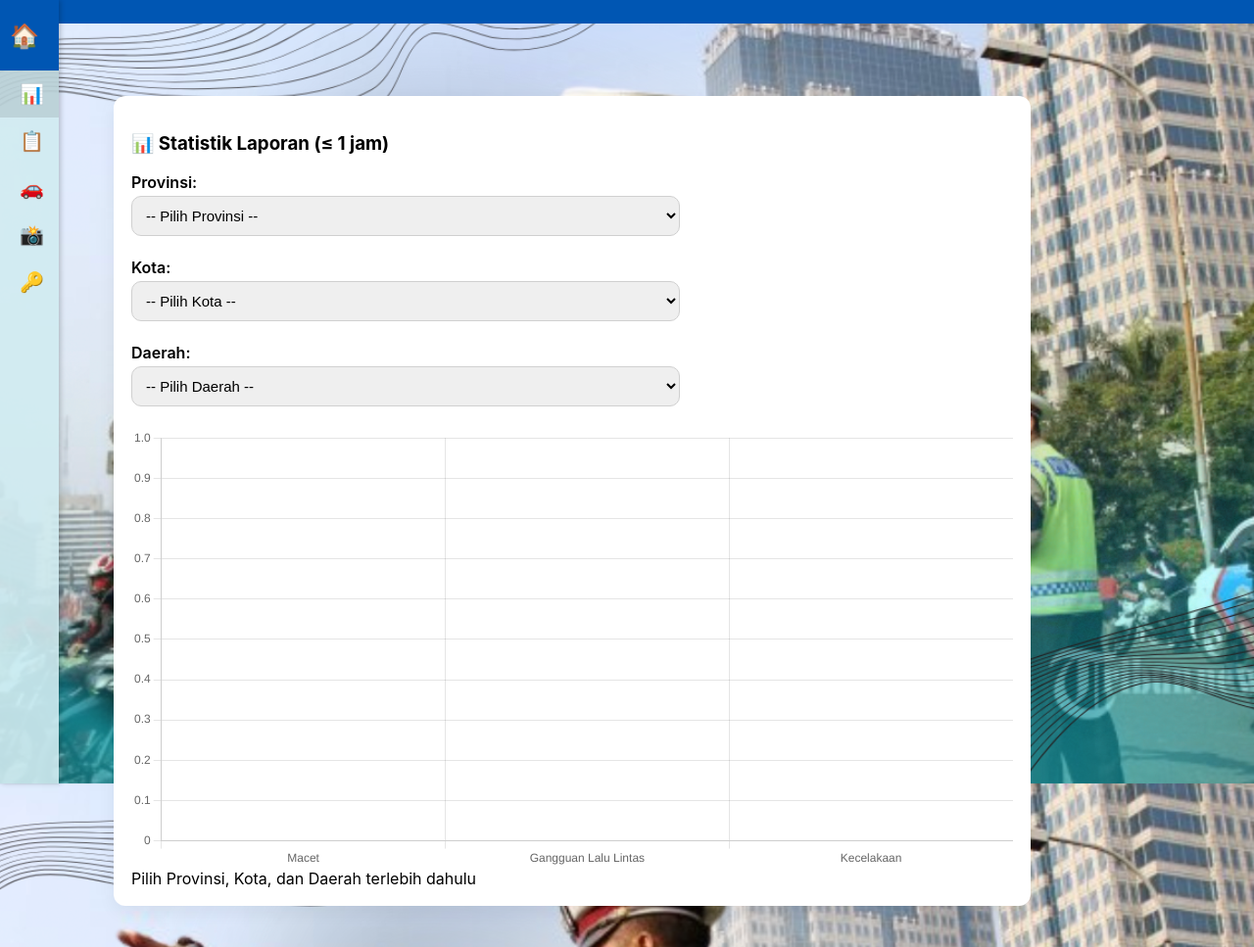
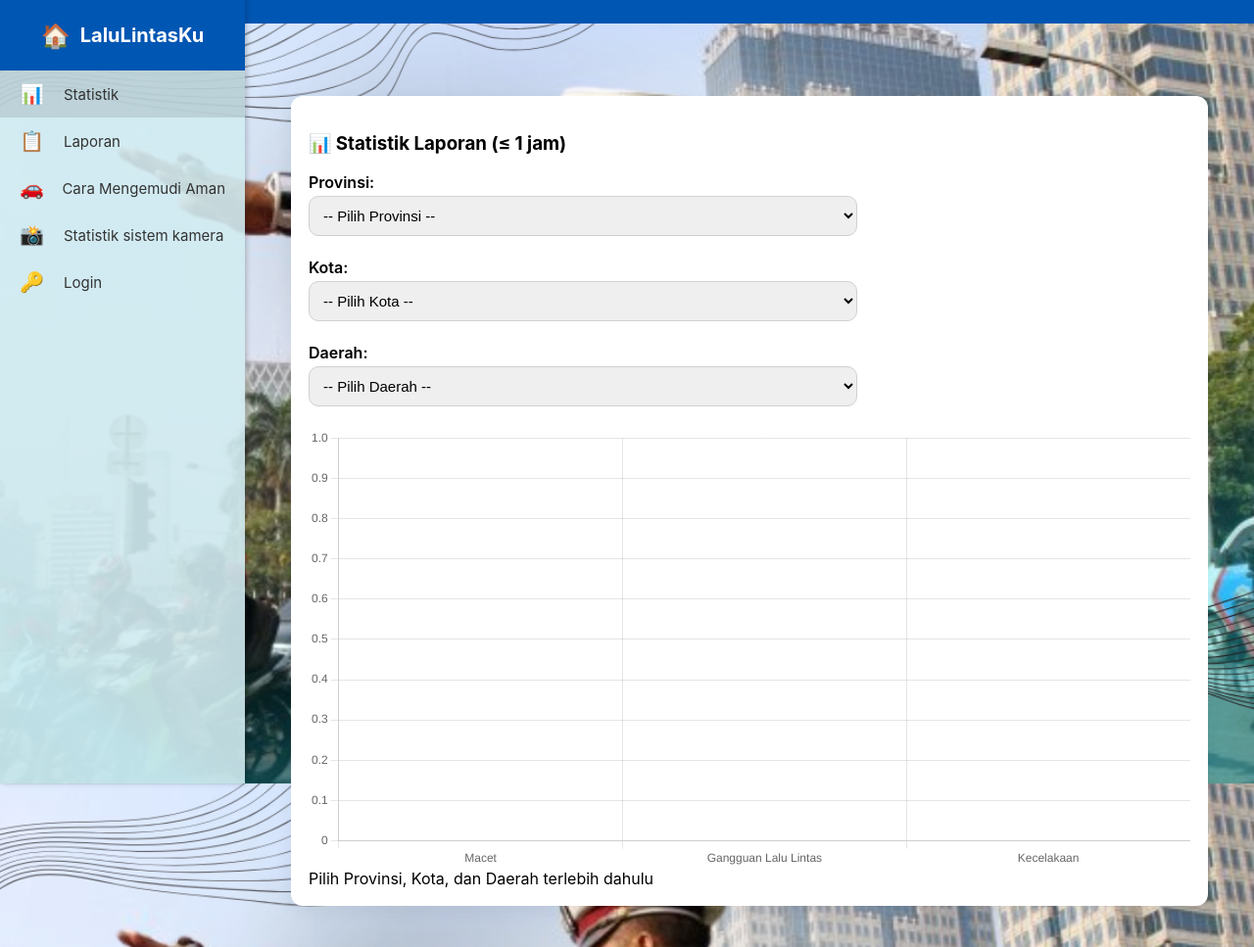
Before and after one commit to Itsderr/LAPORAN-LALU-LINTAS-REALTIME, a plain HTML site: page index.html in a window 1280 px wide. Shown: the whole page at 98% size. Drawn offline with nearby package versions, Linux system fonts and the light colour scheme; no server answers.

Commit message:
Update index.html

```diff
--- a/index.html
+++ b/index.html
@@ -49,12 +49,12 @@
 
         .sidebar {
             height: 100%;
-            width: 60px;
+            width: 0;
             position: fixed;
             top: 0;
             left: 0;
             background: var(--panel-bg);
-            transition: transform 0.3s ease, width 0.3s ease;
+            transition: width 0.3s ease;
             overflow-y: auto;
             overflow-x: hidden;
             z-index: 2000;
@@ -80,10 +80,9 @@
             margin-right: 10px;
         }
         .sidebar-header .text {
-            display: none;
+            display: inline;
         }
         .close-btn {
-            display: none;
             position: absolute;
             right: 15px;
             top: 50%;
@@ -95,6 +94,7 @@
             cursor: pointer;
             padding: 0;
             line-height: 1;
+            display: block;
         }
 
         .sidebar a {
@@ -114,14 +114,14 @@
             text-align: center;
         }
         .sidebar a .link-text {
-            display: none;
+            display: inline;
         }
         .sidebar a:hover, .sidebar a.active{ background: rgba(0,0,0,0.1); }
 
         .main{
             padding: 80px 24px 24px;
             max-width:1000px;
-            margin-left: 60px;
+            margin-left: 0;
             transition: margin-left 0.3s ease;
             margin-right: auto;
         }
@@ -164,26 +164,53 @@
           color: #d92727;
         }
 
+        /* MEDIA QUERIES UNTUK TAMPILAN DESKTOP */
+        @media (min-width: 641px) {
+            .header .menu-btn {
+                display: none;
+            }
+            .close-btn {
+                display: none;
+            }
+            .sidebar {
+                width: 60px;
+            }
+            .sidebar:hover {
+                width: 250px;
+            }
+            .sidebar .link-text, .sidebar-header .text {
+                display: none;
+            }
+            .sidebar:hover .link-text, .sidebar:hover .sidebar-header .text {
+                display: inline;
+            }
+            .main {
+                margin-left: 60px;
+            }
+            .sidebar:hover + .main {
+                margin-left: 250px;
+            }
+        }
+
         /* MEDIA QUERIES UNTUK TAMPILAN HP */
         @media (max-width: 640px) {
             .header .menu-btn {
                 display: block;
             }
+            .close-btn {
+                display: block;
+            }
             .sidebar {
                 width: 0;
                 transform: translateX(-100%);
-                box-shadow: none;
             }
             .sidebar.open {
                 width: 250px;
                 transform: translateX(0);
                 box-shadow: 2px 0 5px rgba(0,0,0,0.2);
             }
-            .sidebar-header .text, .sidebar a .link-text {
+            .sidebar .link-text, .sidebar-header .text {
                 display: inline;
-            }
-            .close-btn {
-                display: block;
             }
             .main {
                 margin-left: 0;
@@ -210,7 +237,7 @@
   <a href="#" data-target="loginSection"><span class="emoji">🔑</span><span class="link-text">Login</span></a>
 </nav>
 
-<main class="main">
+<main class="main" id="mainContent">
 
 <section id="statistikSection" class="stats-card">
   <h3>📊 Statistik Laporan (≤ 1 jam)</h3>
@@ -307,11 +334,12 @@
     const storage = getStorage(app);
 
     const sidebar = document.getElementById('sidebar');
+    const mainContent = document.getElementById('mainContent');
     const menuBtn = document.getElementById('menuBtn');
     const closeBtn = document.getElementById('closeBtn');
 
     menuBtn.addEventListener('click', () => {
-        sidebar.classList.add('open');
+        sidebar.classList.toggle('open');
     });
 
     closeBtn.addEventListener('click', () => {
```
